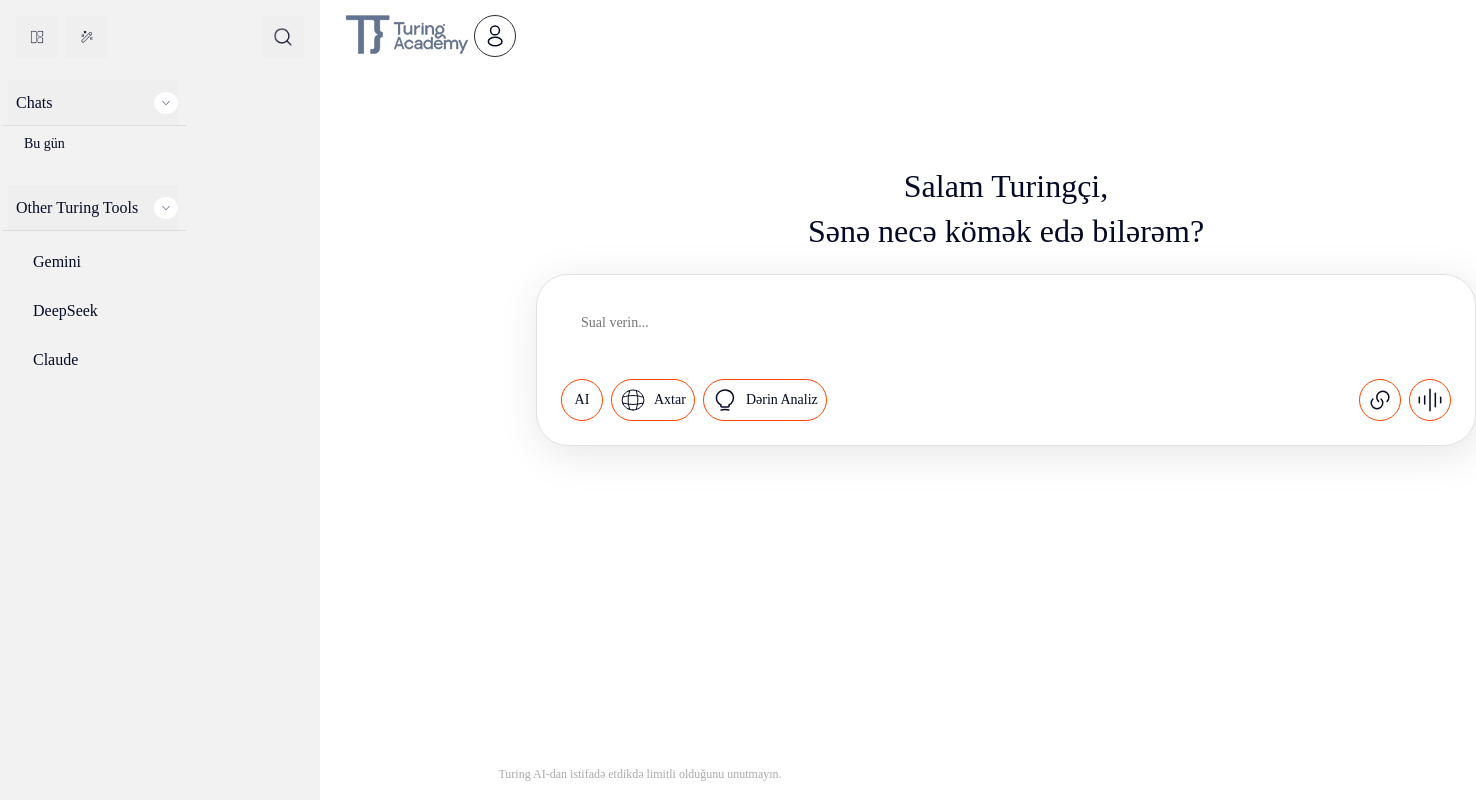
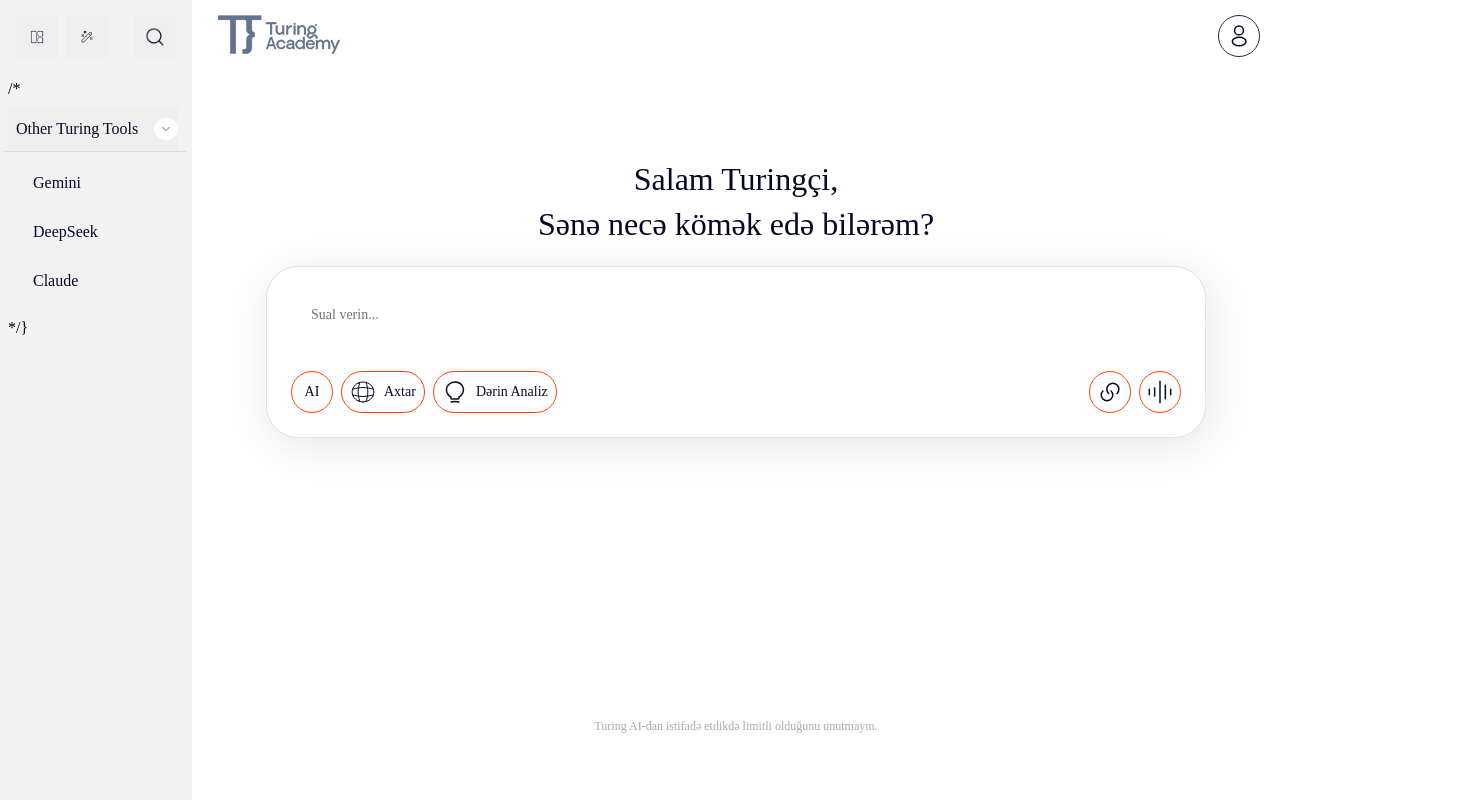
Before and after one commit to mammadovailaha/turing_ai, a React (Vite) app: page / in a window 1280 px wide. Shown: the top 800 px of the page, 1476 px wide, since content can reach past the window. Built offline with nearby package versions, Linux system fonts and the light colour scheme.

Commit message:
CSS-də chatInterfacede sidebarin acilib baglanmagi ile elaqeli deyisiklik edildi

```diff
--- a/src/App.jsx
+++ b/src/App.jsx
@@ -1,7 +1,7 @@
 
 
 import './App.css';
-import ChatInterface from './components/ChatInterface';
+import ChatInterface from '/src/components/ChatInterface';
 import React from 'react';
 import Sidebar from './components/Sidebar';
 import turinglogo from "./assets/turinglogo(lightblue).png"
@@ -45,10 +45,12 @@ function App() {
   };
 
   return (
-    <div className="App">
+
 
       <div className="container">
         <Sidebar chats={chats} />
+
+        <div className="mainSection">
         <header className="header">
         <div className="logo">
           <img src={turinglogo} alt="Turing Logo" />
@@ -57,11 +59,10 @@ function App() {
           <img src={userlogo} alt="User" />
         </div>
       </header>
-        <div className="mainSection">
           <ChatInterface onNewMessage={handleNewMessage} />
         </div>
       </div>
-    </div>
+
   );
 }
 
--- a/src/components/Sidebar.css
+++ b/src/components/Sidebar.css
@@ -20,7 +20,7 @@
 
 .sidebar {
     display: inline-flex;
-    height: 1024px;
+    height: auto;
 
     flex-direction: column;
     align-items: flex-start;
@@ -35,9 +35,8 @@
 }
 
 .sidebar-expanded {
-    width: 320px;
-    height: 1024px;
-
+    width: 15%;
+    height: auto;
     flex-direction: column;
     align-items: flex-start;
     gap: 40px;
--- a/src/components/Sidebar.jsx
+++ b/src/components/Sidebar.jsx
@@ -13,7 +13,7 @@ const Sidebar = ({ chats = [] }) => {
   const [isChatOpen, setIsChatOpen] = useState(true);
   const [isToolsOpen, setIsToolsOpen] = useState(true);
   const [isSearchOpen, setIsSearchOpen] = useState(false);
-  const [searchQuery, setSearchQuery] = useState('');
+  // const [searchQuery, setSearchQuery] = useState('');
 
   // Default chat data
   const defaultChatGroups = [
@@ -52,10 +52,10 @@ const Sidebar = ({ chats = [] }) => {
     console.log('Yeni chat yaradıldı');
   };
 
-  const handleSearch = (e) => {
-    setSearchQuery(e.target.value);
-    console.log('Axtarış:', e.target.value);
-  };
+  // const handleSearch = (e) => {
+  //   setSearchQuery(e.target.value);
+  //   console.log('Axtarış:', e.target.value);
+  // };
 
   // Render helper functions
   const renderHeader = () => (
@@ -85,19 +85,19 @@ const Sidebar = ({ chats = [] }) => {
     </div>
   );
 
-  const renderSearchInput = () => (
-    isSearchOpen && isOpen && (
-      <div className="search-container">
-        <input
-          type="text"
-          value={searchQuery}
-          onChange={handleSearch}
-          placeholder="Axtarış..."
-          className="search-input"
-        />
-      </div>
-    )
-  );
+  // const renderSearchInput = () => (
+  //   isSearchOpen && isOpen && (
+  //     <div className="search-container">
+  //       <input
+  //         type="text"
+  //         value={searchQuery}
+  //         onChange={handleSearch}
+  //         placeholder="Axtarış..."
+  //         className="search-input"
+  //       />
+  //     </div>
+  //   )
+  // );
 
   const renderChatsSection = () => (
     <div style={{ marginBottom: '16px' }}>
@@ -162,12 +162,12 @@ const Sidebar = ({ chats = [] }) => {
   return (
     <div className={`sidebar ${isOpen ? 'sidebar-expanded' : 'sidebar-collapsed'}`}>
       {renderHeader()}
-      {renderSearchInput()}
+
 
       {isOpen && (
         <div className="sidebar-content">
-          {renderChatsSection()}
-          {renderToolsSection()}
+          {/* { {renderChatsSection()} */}
+         /* {renderToolsSection()} */}
         </div>
       )}
     </div>
--- a/src/components/chatInterface.css
+++ b/src/components/chatInterface.css
@@ -11,22 +11,27 @@
 }
 
 .container {
+  width: 100%;
   display: flex;
-    width: 1440px;
-    max-height: 1024px;
+  justify-content: space-between;
+  max-height: 100vh;
 
 }
 
-  .mainSection{
+.mainSection {
   display: flex;
   flex-direction: column;
-    height: 100%;
-    margin: 10% auto;
-    justify-content: center;
+  width: 100vw;
+  height: 100vh;
+  margin: auto;
+  justify-content: space-between;
+  align-items: center;
+
+
 }
 
 .header {
-    width: 704px;
+  width: 100%;
   height: 72px;
   display: flex;
   align-items: center;
@@ -34,7 +39,8 @@
   padding: 0 20px;
   background-color: #fff;
 }
-  .logo>img{
+
+.logo>img {
   width: 134px;
   height: 67px;
   flex-shrink: 0;
@@ -57,7 +63,7 @@
 }
 
 .chat-container {
-    margin: 0 auto;
+  margin: auto;
 }
 
 .chat-messages {
@@ -122,11 +128,13 @@
   align-self: stretch;
 }
 
-  .left-actions, .right-actions {
+.left-actions,
+.right-actions {
   display: flex;
   gap: 8px;
 }
-  button{
+
+button {
   color: #040926;
   text-align: center;
   font-family: Poppins;
@@ -158,15 +166,16 @@
   color: #FFF;
 
 }
+
 .action-button:hover img {
   filter: brightness(0) invert(1);
 }
 
 .footer {
-    position: fixed;
-    bottom: 17px;
-    left: 50%;
-    transform: translateX(-50%);
+  margin: 280px 0 0 0;
+  display: flex;
+  justify-content: center;
+  align-items: center;
   color: #AAA;
   font-family: Poppins;
   font-size: 12px;
@@ -177,7 +186,7 @@
 }
 
 @media (max-width: 768px) {
-    .chat-input{
+  .chat-input {
     width: 540px;
   }
 
@@ -185,7 +194,8 @@
     gap: 10px;
   }
 
-    .left-actions, .right-actions {
+  .left-actions,
+  .right-actions {
     justify-content: center;
   }
 }
--- a/src/components/chatInterface.jsx
+++ b/src/components/chatInterface.jsx
@@ -57,13 +57,16 @@ function ChatInterface({ onNewMessage }) {
               <img src={vectorlogo} alt=""/>
             </button>
           </div>
+
         </div>
+
       </form>
-
       <footer className="footer">
         <p>Turing AI-dan istifadə etdikdə limitli olduğunu unutmayın.</p>
       </footer>
+
     </main>
+
   );
 }
 
```
Lines whose indentation alone changed are shown as unchanged.
